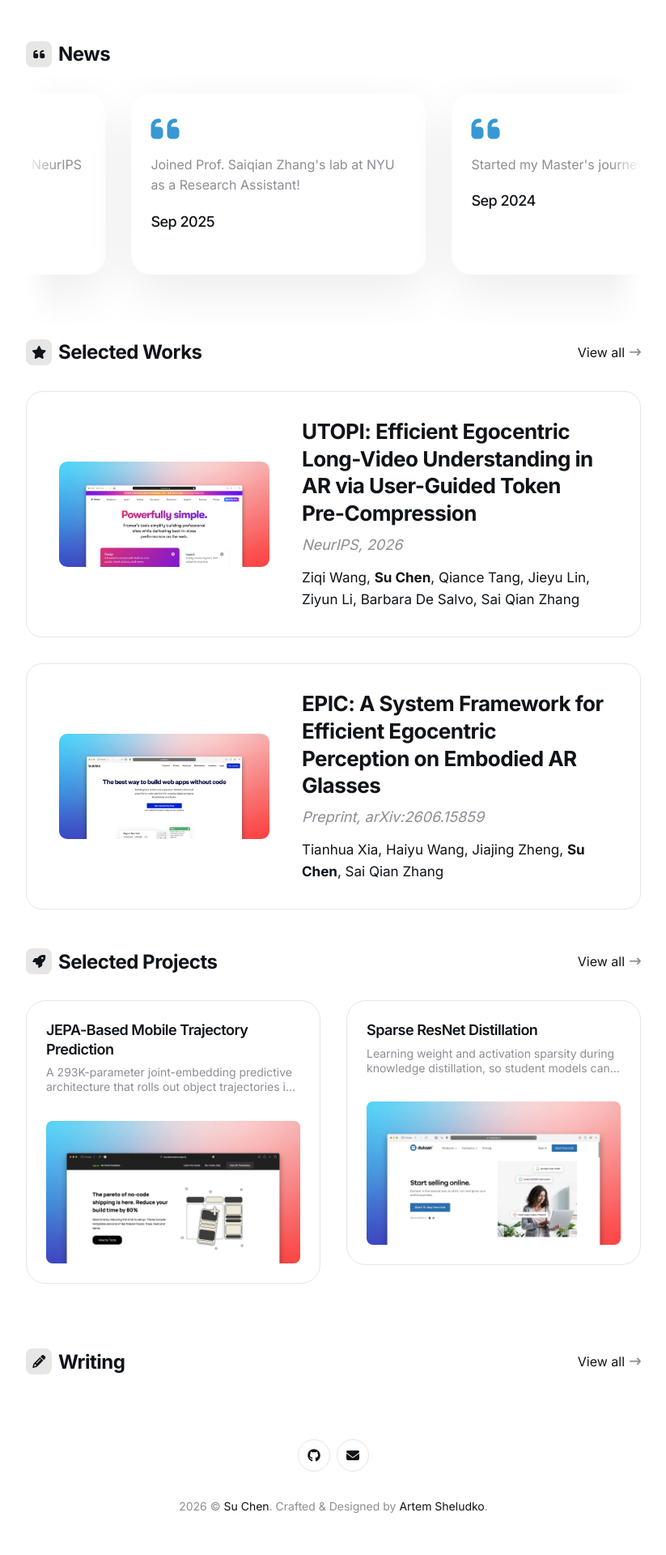
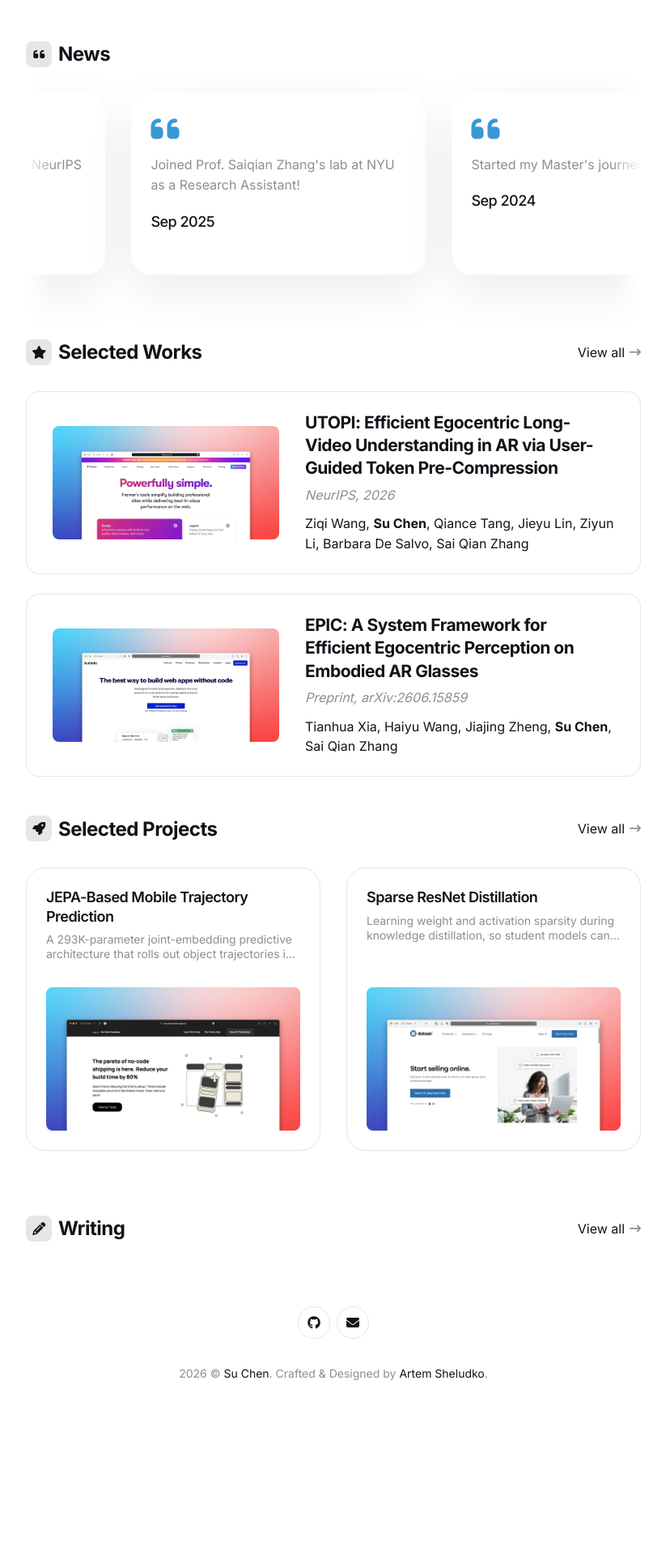
Before and after one commit to Keplarchen/Keplarchen.github.io, a Jekyll site: the page built from index.html, in a window 1280 px wide. Shown: the part 759-2679 px from the top of the page at 81% size, without its empty margins (228-1051 px from the left). Built offline with Jekyll 4.4.1, drawn with Linux system fonts in a browser that asks for light colours; after the commit the page ends 2514 px from its top, so only the background shows below that.

Commit message:
Compact publication cards; equalize project card heights

```diff
--- a/_sass/3-modules/_projects.scss
+++ b/_sass/3-modules/_projects.scss
@@ -1,10 +1,14 @@
 /* Projects */
 .project {
+  display: flex;
   margin-bottom: 32px;
 }
 
 .project__content {
   position: relative;
+  display: flex;
+  flex-direction: column;
+  width: 100%;
   padding: 24px;
   border-radius: 24px;
   border: 1px solid var(--border-color);
@@ -53,11 +57,19 @@
   -webkit-box-orient: vertical;
 }
 
+.project__info {
+  margin-bottom: 32px;
+
+  @media (max-width: $mobile) {
+    margin-bottom: 24px;
+  }
+}
+
 .project__image {
   position: relative;
   display: block;
   min-height: 160px;
-  margin-top: 32px;
+  margin-top: auto;
   padding-top: 56.25%;
   border-radius: 8px;
   overflow: hidden;
@@ -72,7 +84,4 @@
     object-fit: cover;
   }
 
-  @media (max-width: $mobile) {
-    margin-top: 24px;
-  }
 }
--- a/_sass/3-modules/_publications.scss
+++ b/_sass/3-modules/_publications.scss
@@ -2,11 +2,11 @@
 .publication {
   display: flex;
   align-items: center;
-  gap: 40px;
-  padding: 32px 40px;
-  margin-bottom: 32px;
+  gap: 32px;
+  padding: 24px 32px;
+  margin-bottom: 24px;
   border: 1px solid var(--border-color);
-  border-radius: 20px;
+  border-radius: 16px;
 
   &:last-child {
     margin-bottom: 0;
@@ -14,11 +14,11 @@
 
   .publication__image {
     flex-shrink: 0;
-    width: 260px;
+    width: 280px;
 
     img {
       width: 100%;
-      border-radius: 10px;
+      border-radius: 8px;
       background-color: var(--white);
     }
   }
@@ -28,9 +28,9 @@
   }
 
   .publication__title {
-    margin: 0 0 8px;
-    font-size: 26px;
-    line-height: 1.3;
+    margin: 0 0 6px;
+    font-size: 21px;
+    line-height: 1.35;
 
     a {
       color: var(--heading-font-color);
@@ -43,16 +43,16 @@
   }
 
   .publication__venue {
-    margin: 0 0 12px;
-    font-size: 18px;
+    margin: 0 0 10px;
+    font-size: 16px;
     font-style: italic;
     color: var(--text-alt-color);
   }
 
   .publication__authors {
     margin: 0;
-    font-size: 17px;
-    line-height: 1.6;
+    font-size: 16px;
+    line-height: 1.55;
     color: var(--text-color);
 
     b, strong {
@@ -66,15 +66,15 @@
   .publication {
     flex-direction: column;
     align-items: flex-start;
-    gap: 20px;
-    padding: 24px;
+    gap: 16px;
+    padding: 20px;
 
     .publication__image {
       width: 100%;
     }
 
     .publication__title {
-      font-size: 21px;
+      font-size: 19px;
     }
   }
 }
```
